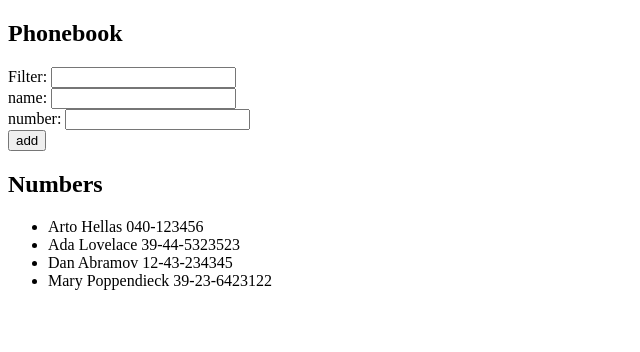
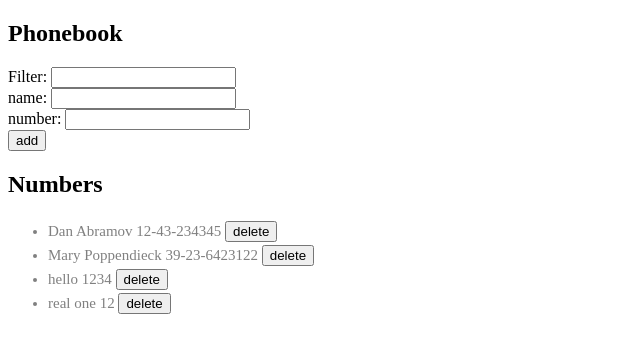
Before and after one commit to johnkimcareers/fullStackProject, a React (Create React App) app: page / in a window 1280 px wide. Shown: the top 352 px of the page, without its empty margins (0-640 px from the left). Built offline with nearby package versions, Linux system fonts and the light colour scheme; data requests are answered from the project's data file.

Commit message:
completed services, starting styling

```diff
--- /dev/null
+++ b/db.json
@@ -0,0 +1,24 @@
+{
+  "persons": [
+    {
+      "name": "Dan Abramov",
+      "number": "12-43-234345",
+      "id": 3
+    },
+    {
+      "name": "Mary Poppendieck",
+      "number": "39-23-6423122",
+      "id": 4
+    },
+    {
+      "name": "hello",
+      "number": "1234",
+      "id": 7
+    },
+    {
+      "name": "real one",
+      "number": "12",
+      "id": 8
+    }
+  ]
+}
--- a/src/App.js
+++ b/src/App.js
@@ -1,16 +1,21 @@
-import { useState } from 'react'
+import { useState, useEffect } from 'react'
+import axios from 'axios'
+import personService from './services/persons'
+
 
 const App = () => {
     const [persons, setPersons] = useState([
-        { name: 'Arto Hellas', number: '040-123456', id: 1 },
-        { name: 'Ada Lovelace', number: '39-44-5323523', id: 2 },
-        { name: 'Dan Abramov', number: '12-43-234345', id: 3 },
-        { name: 'Mary Poppendieck', number: '39-23-6423122', id: 4 }
     ])
     const [newName, setNewName] = useState('')
     const [newPhoneNumber, setNewPhoneNumber] = useState('')
     const [search, setSearch] = useState('')
 
+    useEffect(() => {
+        personService.getAll()
+            .then(intialPersons => {
+                setPersons(intialPersons)
+            })
+    }, [])
     const personsToShow = search
         ? persons.filter(person =>  person.name.toLowerCase().includes(search))
         : persons
@@ -21,7 +26,7 @@ const App = () => {
             <Filter search={search} setSearch={setSearch}/>
             <PersonForm persons={persons} setPersons={setPersons} newName={newName} setNewName={setNewName} newPhoneNumber={newPhoneNumber} setNewPhoneNumber={setNewPhoneNumber}/>
             <h2>Numbers</h2>
-            <Persons personsToShow={personsToShow}/>
+            <Persons personsToShow={personsToShow} setPersons={setPersons}/>
         </div>
     )
 }
@@ -58,11 +63,14 @@ const PersonForm = ({persons, setPersons, newName, newPhoneNumber, setNewName, s
             name: name,
             number: number
         }
-        setPersons(persons.concat(newPerson))
-        setNewName('')
-        setNewPhoneNumber('')
+        personService
+            .create(newPerson)
+            .then(returnedPerson => {
+                setPersons(persons.concat(returnedPerson))
+                setNewName('')
+                setNewPhoneNumber('')
+            })
     }
-
     return (
         <div>
             <form onSubmit={addPerson}>
@@ -76,14 +84,29 @@ const PersonForm = ({persons, setPersons, newName, newPhoneNumber, setNewName, s
     )
 }
 
-const Persons = ({personsToShow}) => {
+const Persons = ({personsToShow, setPersons}) => {
     return (
         <div>
             <ul>
-                {personsToShow.map(person => <li>{person.name} {person.number}</li>)}
+                {personsToShow.map(person => <li>{person.name} {person.number} <Button id={person.id} persons={personsToShow} setPersons={setPersons}/></li>)}
             </ul>
         </div>
     )
 }
 
+const Button = ({id, persons, setPersons}) => {
+    const remove = () => {
+        personService.remove(id)
+            .then(removedPerson => {
+                const updatedPersons = persons.filter(person => person.id !== id)
+                setPersons(updatedPersons)
+            })
+    }
+    return (
+        <>
+            <button onClick={remove}>delete</button>
+        </>
+    )
+}
+
 export default App
--- a/src/index.css
+++ b/src/index.css
@@ -1,13 +1,10 @@
-body {
-  margin: 0;
-  font-family: -apple-system, BlinkMacSystemFont, 'Segoe UI', 'Roboto', 'Oxygen',
-    'Ubuntu', 'Cantarell', 'Fira Sans', 'Droid Sans', 'Helvetica Neue',
-    sans-serif;
-  -webkit-font-smoothing: antialiased;
-  -moz-osx-font-smoothing: grayscale;
+h1 {
+  color: green;
+  font-style: italic;
 }
 
-code {
-  font-family: source-code-pro, Menlo, Monaco, Consolas, 'Courier New',
-    monospace;
+li {
+  color: grey;
+  padding-top: 3px;
+  font-size: 15px;
 }
--- a/src/index.js
+++ b/src/index.js
@@ -1,6 +1,6 @@
 import React from 'react';
 import ReactDOM from 'react-dom/client';
 import App from './App';
-
+import './index.css';
 
 ReactDOM.createRoot(document.getElementById('root')).render(<App/>)
--- /dev/null
+++ b/src/services/persons.js
@@ -0,0 +1,20 @@
+import axios from 'axios'
+const baseUrl = 'http://localhost:3001/persons'
+
+const getAll = () => {
+    const request = axios.get(baseUrl)
+    return request.then(response => response.data)
+}
+
+const create = (person) => {
+    const request = axios.post(baseUrl, person)
+    return request.then(response => response.data)
+}
+
+const remove = (id) => {
+    const removeUrl = `${baseUrl}/${id}`
+    const request = axios.delete(removeUrl)
+    return request.then(response => response.data)
+}
+
+export default { getAll, create, remove }
```
Also changed, not shown: package.json (+6 -1 lines), 1 other file (tests, documents, lock files or other folders).
